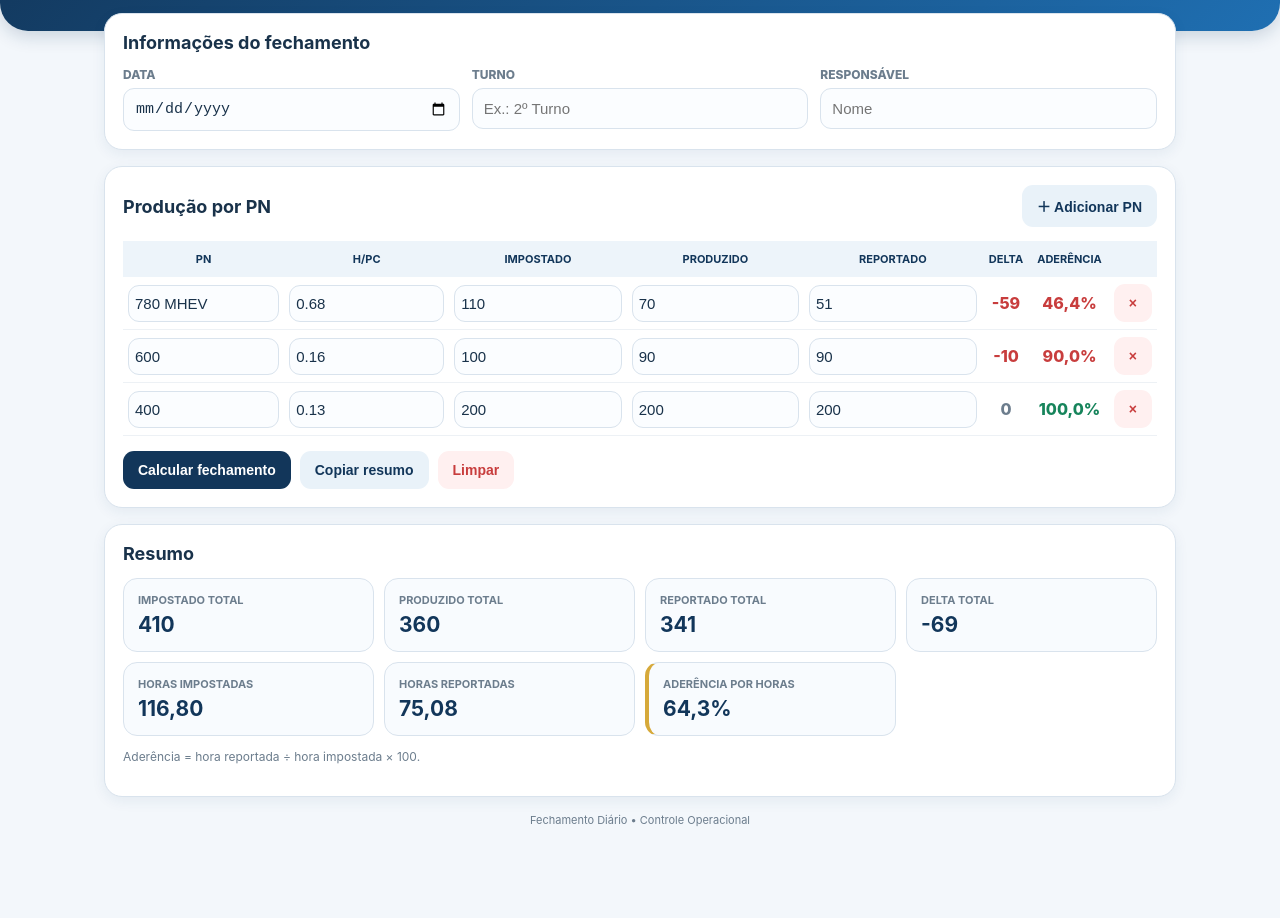
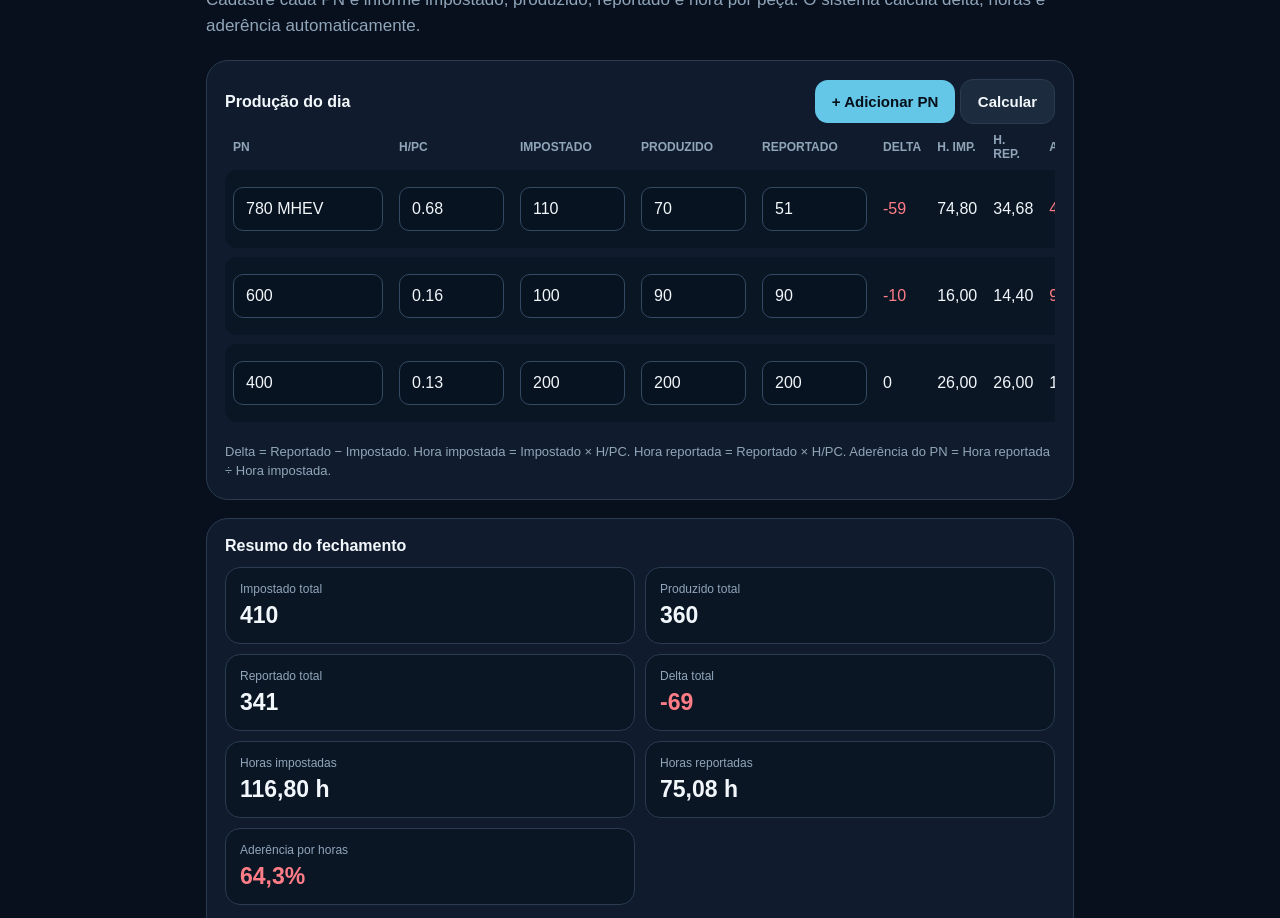
Before and after one commit to evellinfernanda32-ctrl/Fechamento-diario, a plain HTML site: page index.html in a window 1280 px wide. Shown: the part 114-1032 px from the top of the page. Before the commit the page ends 981 px from the top, so only its background shows below. Drawn offline with Linux system fonts and the light colour scheme.

Commit message:
Change title and update CSS variables
Updated title and various styles in index.html.

```diff
--- a/index.html
+++ b/index.html
@@ -3,279 +3,79 @@
 <head>
 <meta charset="UTF-8">
 <meta name="viewport" content="width=device-width, initial-scale=1.0">
-<title>Fechamento Diário</title>
-
+<title>Fechamento Diário 2.0</title>
 <style>
 :root{
---navy:#12365a;
---blue:#1f6fb2;
---light:#f3f7fb;
---border:#d9e3ed;
---text:#19324a;
---muted:#6c7d8d;
---green:#16845b;
---red:#c83d3d;
---gold:#d6a93a;
+  --bg:#07101c; --card:#101c2d; --line:#2a3b52; --text:#f2f7fb;
+  --muted:#91a5ba; --accent:#65c7e8; --good:#55d69a; --bad:#ff7d86;
 }
+*{box-sizing:border-box}
+body{margin:0;background:var(--bg);color:var(--text);font-family:Arial,sans-serif}
+main{max-width:900px;margin:auto;padding:24px 16px 50px}
+.kicker{color:var(--accent);letter-spacing:5px;font-weight:700;font-size:14px}
+h1{font-size:38px;margin:10px 0 8px}
+.subtitle{color:var(--muted);font-size:17px;line-height:1.5;margin-bottom:22px}
+.card{background:var(--card);border:1px solid var(--line);border-radius:22px;padding:18px;margin-bottom:18px}
+.toolbar{display:flex;gap:10px;flex-wrap:wrap;align-items:center;justify-content:space-between}
+button{border:0;border-radius:13px;padding:13px 17px;font-weight:700;font-size:15px;cursor:pointer}
+.primary{background:var(--accent);color:#06101a}
+.secondary{background:#1c2b3e;color:var(--text);border:1px solid var(--line)}
+.danger{background:#38202a;color:#ffb5bc;border:1px solid #62313b}
+table{width:100%;border-collapse:separate;border-spacing:0 9px;min-width:760px}
+.table-wrap{overflow-x:auto}
+th{color:var(--muted);font-size:12px;text-align:left;padding:0 8px}
+td{background:#0b1625;padding:8px}
+td:first-child{border-radius:12px 0 0 12px}
+td:last-child{border-radius:0 12px 12px 0}
+input{width:100%;background:#081321;color:var(--text);border:1px solid #344a64;border-radius:10px;padding:12px;font-size:16px;outline:none}
+input:focus{border-color:var(--accent)}
+.num{min-width:105px}
+.pn{min-width:150px}
+.summary{display:grid;grid-template-columns:repeat(2,1fr);gap:10px}
+.metric{background:#0b1625;border:1px solid var(--line);border-radius:15px;padding:14px}
+.metric span{display:block;color:var(--muted);font-size:12px;margin-bottom:6px}
+.metric strong{font-size:23px}
+.good{color:var(--good)!important}
+.bad{color:var(--bad)!important}
+.note{color:var(--muted);font-size:13px;line-height:1.45;margin-top:12px}
+.result{margin-top:16px}
+#copyStatus{color:var(--good);font-size:13px;margin-left:8px}
 
-*{box-sizing:border-box}
-
-body{
-margin:0;
-font-family:-apple-system,BlinkMacSystemFont,"Segoe UI",Arial,sans-serif;
-background:var(--light);
-color:var(--text);
-}
-
-header{
-background:linear-gradient(135deg,var(--navy),var(--blue));
-color:white;
-padding:28px 18px 34px;
-border-radius:0 0 28px 28px;
-box-shadow:0 5px 18px #12365a30;
-}
-
-.header{
-max-width:1100px;
-margin:auto;
-}
-
-.eyebrow{
-font-size:12px;
-letter-spacing:2px;
-font-weight:800;
-opacity:.85;
-}
-
-h1{
-margin:6px 0 0;
-font-size:30px;
-}
-
-.subtitle{
-margin:6px 0 0;
-opacity:.9;
-}
-
-main{
-max-width:1100px;
-margin:-18px auto 40px;
-padding:0 14px;
-}
-
-.panel{
-background:white;
-border:1px solid var(--border);
-border-radius:18px;
-padding:18px;
-margin-bottom:16px;
-box-shadow:0 4px 14px #1f4a6e12;
-}
-
-.title{
-display:flex;
-justify-content:space-between;
-align-items:center;
-margin-bottom:14px;
-}
-
-h2{
-font-size:18px;
-margin:0;
-}
-
-.fields{
-display:grid;
-grid-template-columns:repeat(3,1fr);
-gap:12px;
-}
-
-label{
-font-size:12px;
-font-weight:800;
-color:var(--muted);
-display:block;
-margin-bottom:6px;
-}
-
-input{
-width:100%;
-padding:11px;
-border:1px solid var(--border);
-border-radius:11px;
-background:#fbfdff;
-font-size:15px;
-color:var(--text);
-}
-
-.table{
-overflow-x:auto;
-}
-
-table{
-width:100%;
-border-collapse:separate;
-border-spacing:0;
-min-width:820px;
-}
-
-th{
-background:#edf4fa;
-color:var(--navy);
-font-size:11px;
-padding:11px 7px;
-}
-
-td{
-padding:7px 5px;
-border-bottom:1px solid #edf1f5;
-text-align:center;
-}
-
-td input{
-padding:9px 6px;
-}
-
-.result{
-font-weight:800;
-white-space:nowrap;
-}
-
-.green{color:var(--green)}
-.red{color:var(--red)}
-.gray{color:var(--muted)}
-
-button{
-border:0;
-border-radius:11px;
-padding:11px 15px;
-font-weight:800;
-font-size:14px;
-cursor:pointer;
-}
-
-.primary{
-background:var(--navy);
-color:white;
-}
-
-.secondary{
-background:#e9f2f9;
-color:var(--navy);
-}
-
-.danger{
-background:#fff0f0;
-color:var(--red);
-}
-
-.actions{
-display:flex;
-gap:9px;
-flex-wrap:wrap;
-margin-top:15px;
-}
-
-.summary{
-display:grid;
-grid-template-columns:repeat(4,1fr);
-gap:10px;
-}
-
-.card{
-background:#f8fbfe;
-border:1px solid var(--border);
-border-radius:14px;
-padding:14px;
-}
-
-.card small{
-display:block;
-color:var(--muted);
-font-weight:700;
-font-size:11px;
-margin-bottom:5px;
-}
-
-.card strong{
-font-size:21px;
-color:var(--navy);
-}
-
-.adherence{
-border-left:4px solid var(--gold);
-}
-
-.note{
-font-size:12px;
-color:var(--muted);
-line-height:1.5;
-}
-
-.footer{
-text-align:center;
-color:var(--muted);
-font-size:11px;
-}
-
-@media(max-width:700px){
-.fields{grid-template-columns:1fr 1fr}
-.summary{grid-template-columns:1fr 1fr}
-}
-
-@media(max-width:450px){
-.fields,.summary{grid-template-columns:1fr}
-h1{font-size:26px}
+@media(max-width:600px){
+  main{padding:20px 12px 40px}
+  h1{font-size:31px}
+  .summary{grid-template-columns:1fr}
 }
 </style>
 </head>
 
 <body>
-
-<header>
-<div class="header">
-<div class="eyebrow">CONTROLE OPERACIONAL</div>
-<h1>Fechamento Diário</h1>
-<div class="subtitle">Acompanhamento de produção e aderência</div>
-</div>
-</header>
-
 <main>
 
-<section class="panel">
-<div class="title">
-<h2>Informações do fechamento</h2>
+  <div class="kicker">CONTROLE OPERACIONAL</div>
+
+  <h1>Fechamento diário 2.0</h1>
+
+  <div class="subtitle">
+    Cadastre cada PN e informe impostado, produzido, reportado e hora por peça.
+    O sistema calcula delta, horas e aderência automaticamente.
   </div>
 
-<div class="fields">
+  <section class="card">
+
+    <div class="toolbar">
+      <strong>Produção do dia</strong>
 
       <div>
-<label>DATA</label>
-<input id="data" type="date">
+        <button class="primary" onclick="addRow()">+ Adicionar PN</button>
+        <button class="secondary" onclick="calculate()">Calcular</button>
+      </div>
     </div>
 
-<div>
-<label>TURNO</label>
-<input id="turno" placeholder="Ex.: 2º Turno">
-</div>
+    <div class="table-wrap">
 
-<div>
-<label>RESPONSÁVEL</label>
-<input id="responsavel" placeholder="Nome">
-</div>
+      <table>
 
-</div>
-</section>
-
-<section class="panel">
-
-<div class="title">
-<h2>Produção por PN</h2>
-<button class="secondary" onclick="addRow()">＋ Adicionar PN</button>
-</div>
-
-<div class="table">
-<table>
         <thead>
           <tr>
             <th>PN</th>
@@ -284,222 +84,398 @@ h1{font-size:26px}
             <th>PRODUZIDO</th>
             <th>REPORTADO</th>
             <th>DELTA</th>
+            <th>H. IMP.</th>
+            <th>H. REP.</th>
             <th>ADERÊNCIA</th>
+            <th></th>
             <th></th>
           </tr>
         </thead>
 
         <tbody id="rows"></tbody>
+
       </table>
+
     </div>
 
-<div class="actions">
-<button class="primary" onclick="calculate()">Calcular fechamento</button>
-<button class="secondary" onclick="copySummary()">Copiar resumo</button>
-<button class="danger" onclick="clearAll()">Limpar</button>
+    <div class="note">
+      Delta = Reportado − Impostado.
+      Hora impostada = Impostado × H/PC.
+      Hora reportada = Reportado × H/PC.
+      Aderência do PN = Hora reportada ÷ Hora impostada.
     </div>
 
   </section>
 
-<section class="panel">
 
-<div class="title">
-<h2>Resumo</h2>
+  <section class="card result">
+
+    <strong>Resumo do fechamento</strong>
+
+    <div class="summary" style="margin-top:12px">
+
+      <div class="metric">
+        <span>Impostado total</span>
+        <strong id="tImp">0</strong>
       </div>
 
-<div class="summary">
-
-<div class="card">
-<small>IMPOSTADO TOTAL</small>
-<strong id="totImp">0</strong>
+      <div class="metric">
+        <span>Produzido total</span>
+        <strong id="tProd">0</strong>
       </div>
 
-<div class="card">
-<small>PRODUZIDO TOTAL</small>
-<strong id="totProd">0</strong>
+      <div class="metric">
+        <span>Reportado total</span>
+        <strong id="tRep">0</strong>
       </div>
 
-<div class="card">
-<small>REPORTADO TOTAL</small>
-<strong id="totRep">0</strong>
+      <div class="metric">
+        <span>Delta total</span>
+        <strong id="tDelta">0</strong>
       </div>
 
-<div class="card">
-<small>DELTA TOTAL</small>
-<strong id="totDelta">0</strong>
+      <div class="metric">
+        <span>Horas impostadas</span>
+        <strong id="tHI">0,00 h</strong>
       </div>
 
-<div class="card">
-<small>HORAS IMPOSTADAS</small>
-<strong id="totHI">0,00</strong>
+      <div class="metric">
+        <span>Horas reportadas</span>
+        <strong id="tHR">0,00 h</strong>
       </div>
 
-<div class="card">
-<small>HORAS REPORTADAS</small>
-<strong id="totHR">0,00</strong>
-</div>
-
-<div class="card adherence">
-<small>ADERÊNCIA POR HORAS</small>
-<strong id="totAder">0%</strong>
+      <div class="metric">
+        <span>Aderência por horas</span>
+        <strong id="tAd">0,0%</strong>
       </div>
 
     </div>
 
-<p class="note">
-Aderência = hora reportada ÷ hora impostada × 100.
-</p>
+    <div style="margin-top:16px">
+
+      <button class="primary" onclick="copySummary()">
+        Copiar fechamento
+      </button>
+
+      <span id="copyStatus"></span>
+
+    </div>
 
   </section>
 
-<div class="footer">
-Fechamento Diário • Controle Operacional
-</div>
+</main>
 
-</main>
 
 <script>
 
-const rows=document.getElementById("rows");
+const rows = document.getElementById('rows');
 
-function addRow(pn="",hpc="",imp="",prod="",rep=""){
 
-let tr=document.createElement("tr");
+function addRow(data={}){
+
+  const tr=document.createElement('tr');
 
   tr.innerHTML=`
 
     <td>
-<input class="pn" value="${pn}" placeholder="PN">
+      <input class="pn"
+      placeholder="Ex.: 780 MHEV"
+      value="${data.pn||''}">
     </td>
 
     <td>
-<input class="hpc" type="number" step="0.001" value="${hpc}" placeholder="0,000">
+      <input class="num hpc"
+      type="number"
+      step="0.001"
+      placeholder="0,68"
+      value="${data.hpc??''}">
     </td>
 
     <td>
-<input class="imp" type="number" value="${imp}" placeholder="0">
+      <input class="num imp"
+      type="number"
+      step="1"
+      placeholder="110"
+      value="${data.imp??''}">
     </td>
 
     <td>
-<input class="prod" type="number" value="${prod}" placeholder="0">
+      <input class="num prod"
+      type="number"
+      step="1"
+      placeholder="70"
+      value="${data.prod??''}">
     </td>
 
     <td>
-<input class="rep" type="number" value="${rep}" placeholder="0">
+      <input class="num rep"
+      type="number"
+      step="1"
+      placeholder="51"
+      value="${data.rep??''}">
     </td>
 
-<td class="result delta gray">—</td>
+    <td class="delta">—</td>
 
-<td class="result ader gray">—</td>
+    <td class="hourImp">—</td>
+
+    <td class="hourRep">—</td>
+
+    <td class="adh">—</td>
 
     <td>
-<button class="danger" onclick="this.closest('tr').remove();calculate()">×</button>
+      <button
+        class="secondary copy-pn"
+        onclick="copyPN(this)">
+        Copiar PN
+      </button>
+    </td>
+
+    <td>
+      <button
+        class="danger"
+        onclick="this.closest('tr').remove();calculate()">
+        ×
+      </button>
     </td>
 
   `;
 
   rows.appendChild(tr);
+
 }
 
-function fmt(n,d=2){
 
-return Number(n||0).toLocaleString("pt-BR",{
+function n(v){
+  return Number(v)||0
+}
+
+
+function fmt(v,d=0){
+
+  return v.toLocaleString('pt-BR',{
     minimumFractionDigits:d,
     maximumFractionDigits:d
+  })
+
+}
+
+
+function calculate(){
+
+  let imp=0;
+  let prod=0;
+  let rep=0;
+  let delta=0;
+  let hI=0;
+  let hR=0;
+
+
+  [...rows.children].forEach(tr=>{
+
+    const h=n(tr.querySelector('.hpc').value);
+
+    const i=n(tr.querySelector('.imp').value);
+
+    const p=n(tr.querySelector('.prod').value);
+
+    const r=n(tr.querySelector('.rep').value);
+
+    const d=r-i;
+
+    const hi=i*h;
+
+    const hr=r*h;
+
+    const a=i>0 ? (hr/hi)*100 : 0;
+
+
+    tr.querySelector('.delta').textContent=fmt(d);
+
+    tr.querySelector('.delta').className=
+      'delta '+(d<0?'bad':d>0?'good':'');
+
+
+    tr.querySelector('.hourImp').textContent=fmt(hi,2);
+
+    tr.querySelector('.hourRep').textContent=fmt(hr,2);
+
+
+    tr.querySelector('.adh').textContent=
+      i>0 ? fmt(a,1)+'%' : '—';
+
+    tr.querySelector('.adh').className=
+      'adh '+(a<100?'bad':a>100?'good':'');
+
+
+    imp+=i;
+
+    prod+=p;
+
+    rep+=r;
+
+    delta+=d;
+
+    hI+=hi;
+
+    hR+=hr;
+
+  });
+
+
+  const totalA=
+    hI>0 ? (hR/hI)*100 : 0;
+
+
+  document.getElementById('tImp').textContent=fmt(imp);
+
+  document.getElementById('tProd').textContent=fmt(prod);
+
+  document.getElementById('tRep').textContent=fmt(rep);
+
+  document.getElementById('tDelta').textContent=fmt(delta);
+
+
+  document.getElementById('tDelta').className=
+    delta<0?'bad':delta>0?'good':'';
+
+
+  document.getElementById('tHI').textContent=
+    fmt(hI,2)+' h';
+
+  document.getElementById('tHR').textContent=
+    fmt(hR,2)+' h';
+
+
+  document.getElementById('tAd').textContent=
+    fmt(totalA,1)+'%';
+
+
+  document.getElementById('tAd').className=
+    totalA<100?'bad':totalA>100?'good':'';
+
+}
+
+
+function copyPN(button){
+
+  const tr=button.closest('tr');
+
+  const pn=
+    tr.querySelector('.pn').value.trim() || 'PN';
+
+  const h=
+    n(tr.querySelector('.hpc').value);
+
+  const i=
+    n(tr.querySelector('.imp').value);
+
+  const p=
+    n(tr.querySelector('.prod').value);
+
+  const r=
+    n(tr.querySelector('.rep').value);
+
+  const d=r-i;
+
+  const hi=i*h;
+
+  const hr=r*h;
+
+  const a=
+    i>0 ? (hr/hi)*100 : 0;
+
+
+  const text=`${pn}
+(${fmt(h,3)} Hora/Pç)
+
+Impostado: ${fmt(i)}
+Produzido: ${fmt(p)}
+Reportado: ${fmt(r)}
+Delta: ${fmt(d)} pcs
+Hora Impostada: ${fmt(hi,2)}
+Hora Reportada: ${fmt(hr,2)}
+Aderência: ${fmt(a,1)}%`;
+
+
+  navigator.clipboard?.writeText(text).then(()=>{
+
+    button.textContent='Copiado!';
+
+    setTimeout(
+      ()=>button.textContent='Copiar PN',
+      1200
+    );
+
+  }).catch(()=>{
+
+    button.textContent='Copie manualmente';
+
+    setTimeout(
+      ()=>button.textContent='Copiar PN',
+      1500
+    );
+
   });
 
 }
 
-function calculate(){
 
-let ti=0,tp=0,tr=0,hi=0,hr=0;
+function copySummary(){
 
-[...rows.children].forEach(row=>{
+  const text=`RESUMO TOTAL DO FECHAMENTO
 
-let h=+row.querySelector(".hpc").value||0;
-let imp=+row.querySelector(".imp").value||0;
-let prod=+row.querySelector(".prod").value||0;
-let rep=+row.querySelector(".rep").value||0;
+Impostado: ${document.getElementById('tImp').textContent}
+Produzido: ${document.getElementById('tProd').textContent}
+Reportado: ${document.getElementById('tRep').textContent}
+Delta: ${document.getElementById('tDelta').textContent}
+Horas impostadas: ${document.getElementById('tHI').textContent}
+Horas reportadas: ${document.getElementById('tHR').textContent}
+Aderência: ${document.getElementById('tAd').textContent}`;
 
-let delta=rep-imp;
-let horaImp=imp*h;
-let horaRep=rep*h;
-let ader=horaImp?(horaRep/horaImp)*100:0;
 
-ti+=imp;
-tp+=prod;
-tr+=rep;
-hi+=horaImp;
-hr+=horaRep;
+  navigator.clipboard?.writeText(text).then(()=>{
 
-let d=row.querySelector(".delta");
-let a=row.querySelector(".ader");
+    document.getElementById('copyStatus').textContent=
+      'Fechamento copiado!';
 
-d.textContent=(delta>0?"+":"")+fmt(delta,0);
-d.className="result delta "+(delta>0?"green":delta<0?"red":"gray");
+  }).catch(()=>{
 
-a.textContent=fmt(ader,1)+"%";
-a.className="result ader "+(ader>=100?"green":ader<100?"red":"gray");
+    document.getElementById('copyStatus').textContent=
+      'Selecione e copie o resumo manualmente.';
 
   });
 
-let totalDelta=tr-ti;
-let totalAder=hi?(hr/hi)*100:0;
-
-document.getElementById("totImp").textContent=fmt(ti,0);
-document.getElementById("totProd").textContent=fmt(tp,0);
-document.getElementById("totRep").textContent=fmt(tr,0);
-document.getElementById("totDelta").textContent=(totalDelta>0?"+":"")+fmt(totalDelta,0);
-document.getElementById("totHI").textContent=fmt(hi);
-document.getElementById("totHR").textContent=fmt(hr);
-document.getElementById("totAder").textContent=fmt(totalAder,1)+"%";
-
 }
 
-function copySummary(){
 
-calculate();
+[
+  {
+    pn:'780 MHEV',
+    hpc:0.68,
+    imp:110,
+    prod:70,
+    rep:51
+  },
 
-let texto=
-`FECHAMENTO DIÁRIO
+  {
+    pn:'600',
+    hpc:0.16,
+    imp:100,
+    prod:90,
+    rep:90
+  },
 
-Data: ${document.getElementById("data").value||"—"}
-Turno: ${document.getElementById("turno").value||"—"}
-Responsável: ${document.getElementById("responsavel").value||"—"}
-
-Impostado: ${document.getElementById("totImp").textContent}
-Produzido: ${document.getElementById("totProd").textContent}
-Reportado: ${document.getElementById("totRep").textContent}
-Delta: ${document.getElementById("totDelta").textContent}
-Horas impostadas: ${document.getElementById("totHI").textContent}
-Horas reportadas: ${document.getElementById("totHR").textContent}
-Aderência: ${document.getElementById("totAder").textContent}`;
-
-navigator.clipboard?.writeText(texto);
-
-alert("Resumo copiado!");
-
+  {
+    pn:'400',
+    hpc:0.13,
+    imp:200,
+    prod:200,
+    rep:200
   }
 
-function clearAll(){
+].forEach(addRow);
 
-if(confirm("Limpar todos os dados?")){
-
-rows.innerHTML="";
-
-addRow("780 MHEV","0.68","110","70","51");
-addRow("600","0.16","100","90","90");
-addRow("400","0.13","200","200","200");
-
-calculate();
-
-}
-
-}
-
-addRow("780 MHEV","0.68","110","70","51");
-addRow("600","0.16","100","90","90");
-addRow("400","0.13","200","200","200");
 
 calculate();
 
```
Lines whose indentation alone changed are shown as unchanged.
